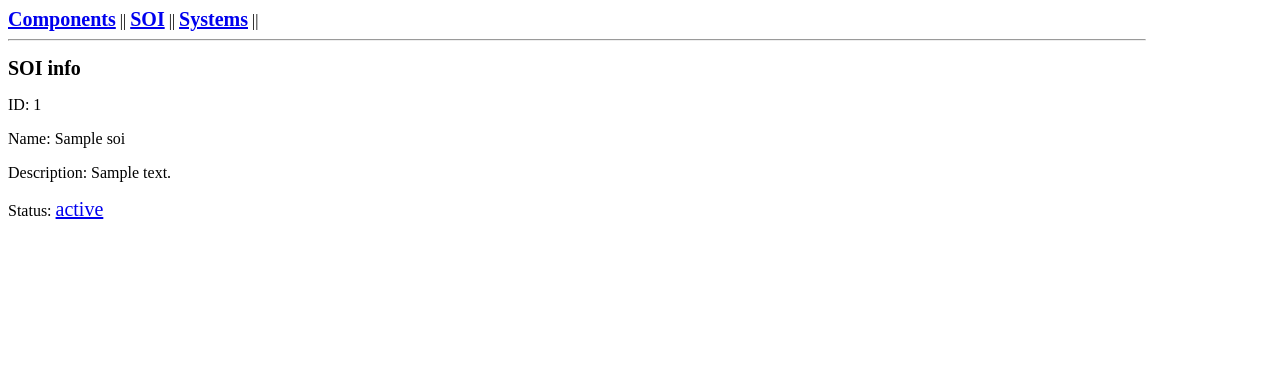
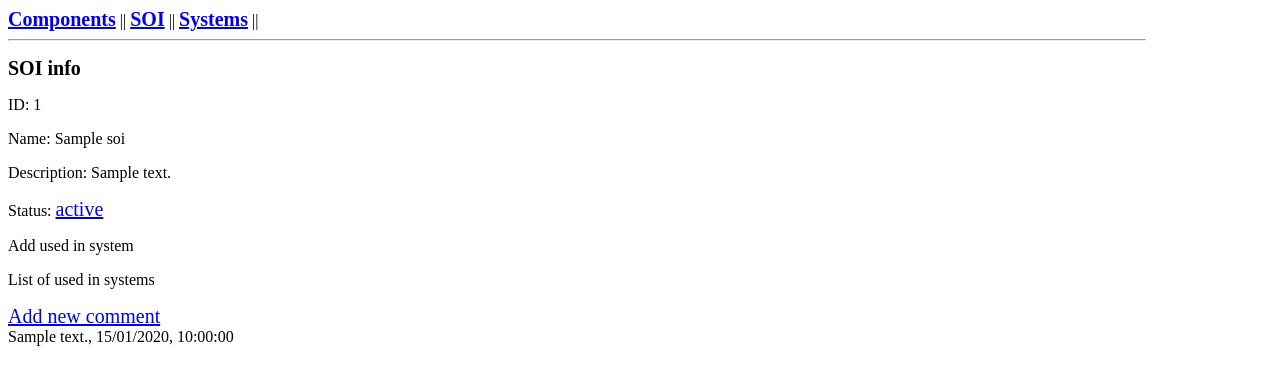
Before and after one commit to johnny-sky91/COMPanion, a Flask app: page /soi_view/1 in a window 1280 px wide. Shown: the top 385 px of the page. Run offline with Flask 3, Linux system fonts and the light colour scheme; tables that the repository leaves empty hold one stand-in row (Sample ...).

Commit message:
soi comments upgrades

```diff
--- a/app/routes.py
+++ b/app/routes.py
@@ -7,8 +7,9 @@ from app.forms import (
     AddComponentComment,
     ChangeComponentStatus,
     ChangeSoiStatus,
+    AddSoiComment,
 )
-from app.models import System, SOI, Component, ComponentComment
+from app.models import System, SOI, Component, ComponentComment, SoiComment
 
 statuses_component = ["Status 1", "Status 2", "Status 3"]
 statuses_soi = ["Status 1B", "Status 2B", "Status 3B"]
@@ -122,7 +123,15 @@ def soi_list():
 @app.route("/soi_view/<soi_id>", methods=["GET", "POST"])
 def soi_view(soi_id):
     soi = SOI.query.get(soi_id)
-    return render_template("view/soi_view.html", title=f"{soi.soi_name}", soi=soi)
+    comments_list = SoiComment.query.filter_by(what_soi_id=soi_id).order_by(
+        SoiComment.soi_comment_id.desc()
+    )
+    return render_template(
+        "view/soi_view.html",
+        title=f"{soi.soi_name}",
+        soi=soi,
+        comments_list=comments_list,
+    )
 
 
 @app.route("/soi_view/<soi_id>/change_status", methods=["GET", "POST"])
@@ -158,6 +167,24 @@ def add_new_soi():
     return render_template("add/add_new_soi.html", title="Add new SOI", form=form)
 
 
+@app.route("/soi_view/<soi_id>/add_comment", methods=["GET", "POST"])
+def add_soi_comment(soi_id):
+    soi = SOI.query.get(soi_id)
+    form = AddSoiComment()
+    if form.validate_on_submit():
+        new_comment = SoiComment(
+            what_soi_id=soi_id,
+            soi_comment_text=form.soi_comment_text.data,
+        )
+        db.session.add(new_comment)
+        db.session.commit()
+        flash(f"New comment for SOI has been added")
+        return redirect(url_for("soi_view", soi_id=soi.soi_id))
+    return render_template(
+        "add/add_soi_comment.html", title=f"{soi.soi_name}", form=form
+    )
+
+
 @app.route("/systems_list")
 def systems_list():
     systems = System.query.order_by(System.system_name.desc())
--- a/app/templates/view/soi_view.html
+++ b/app/templates/view/soi_view.html
@@ -6,5 +6,11 @@
 <p>Name: {{ soi.soi_name }}</p>
 <p>Description: {{ soi.soi_description}}</p>
 <p>Status: <a href="{{ url_for('soi_change_status', soi_id=soi.soi_id) }}">{{ soi.soi_status }}</a></p>
+<p>Add used in system</p>
+<p>List of used in systems</p>
+<a href="{{ url_for('add_soi_comment', soi_id=soi.soi_id) }}">Add new comment</a>
+{% for comment in comments_list %}
+<br>{{ comment.soi_comment_text }}, {{ comment.timestamp_soi_comment.strftime("%d/%m/%Y, %H:%M:%S") }}
+{% endfor %}
 
 {% endblock %}
```
Also changed, not shown: app/forms.py (+7 -0 lines), app/templates/add/add_soi_comment.html (added, +15 -0 lines).
